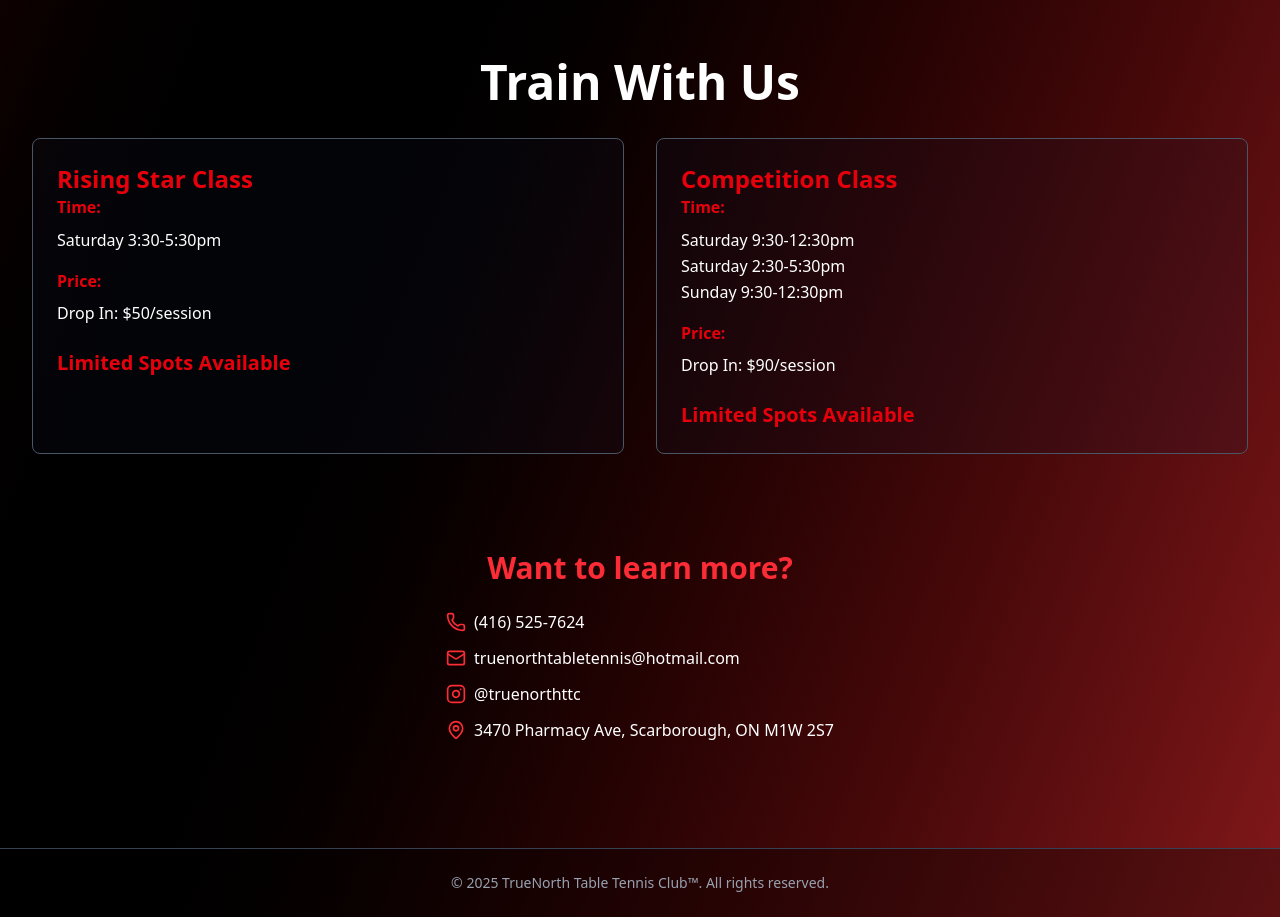
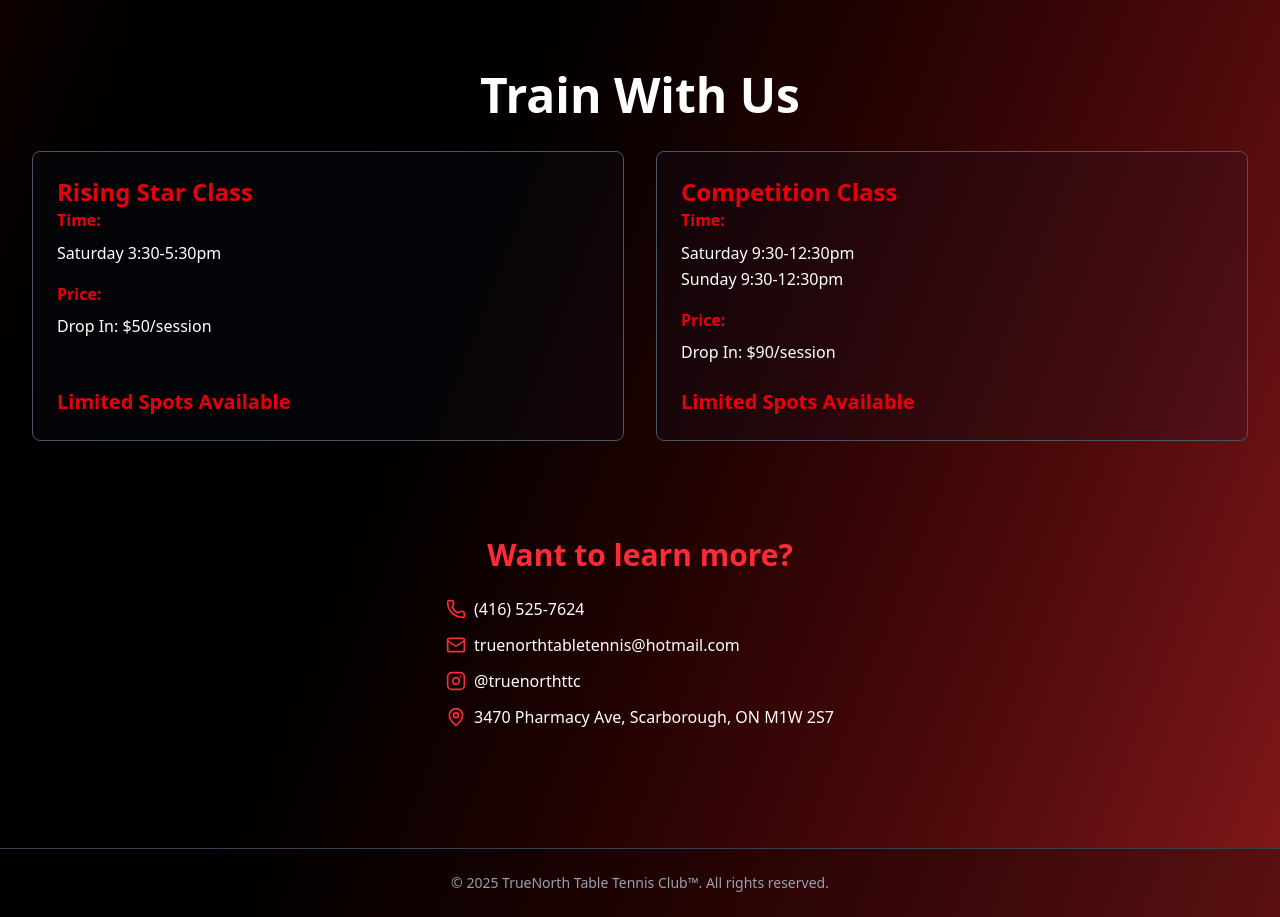
Before and after one commit to v-par23/truenorth, a React (Vite) app in the folder truenorthwebsite/: page / in a window 1280 px wide. Shown: the part 2400-3317 px from the top of the page. Built offline with nearby package versions, Linux system fonts and the light colour scheme.

Commit message:
fixed spacing and layout

```diff
--- a/truenorthwebsite/src/components/Home.jsx
+++ b/truenorthwebsite/src/components/Home.jsx
@@ -227,7 +227,7 @@
         <div className="grid grid-cols-1 md:grid-cols-2 gap-6 lg:gap-8">
 
           {/* Rising Star Class */}
-            <div className="border border-gray-600 rounded-lg p-4 sm:p-6 bg-gray-900/20 hover:bg-gray-900/40 transition-colors">
+            <div className="border border-gray-600 rounded-lg p-4 sm:p-6 bg-gray-900/20 hover:bg-gray-900/40 transition-colors flex flex-col">
               <h1 className="text-red-600 text-xl sm:text-2xl font-bold">Rising Star Class</h1>
             <div className="mb-4">
               <p className="text-red-600 font-semibold mb-2">Time:</p>
@@ -240,16 +240,15 @@
               <p className="text-red-600 font-semibold mb-2">Price:</p>
               <p className="text-white text-sm sm:text-base">Drop In: $50/session</p>
             </div>
-            <p className="text-red-600 text-lg sm:text-xl font-semibold">Limited Spots Available</p>
+            <p className="text-red-600 text-lg sm:text-xl font-semibold mt-auto">Limited Spots Available</p>
           </div>
           {/* Competition Class */}
-          <div className="border border-gray-600 rounded-lg p-4 sm:p-6 bg-gray-900/20 hover:bg-gray-900/40 transition-colors">
+          <div className="border border-gray-600 rounded-lg p-4 sm:p-6 bg-gray-900/20 hover:bg-gray-900/40 transition-colors flex flex-col">
             <h1 className="text-red-600 text-xl sm:text-2xl font-bold">Competition Class</h1>
             <div className="mb-4">
               <p className="text-red-600 font-semibold mb-2">Time:</p>
               <p className="text-white text-sm sm:text-base leading-relaxed">
                 Saturday 9:30-12:30pm<br/>
-                Saturday 2:30-5:30pm<br/>
                 Sunday 9:30-12:30pm
               </p>
             </div>
@@ -259,7 +258,7 @@
               <p className="text-white text-sm sm:text-base">Drop In: $90/session</p>
             </div>
 
-            <p className="text-red-600 text-lg sm:text-xl font-semibold">Limited Spots Available</p>
+            <p className="text-red-600 text-lg sm:text-xl font-semibold mt-auto">Limited Spots Available</p>
           </div>
         </div>
       </div>
```
